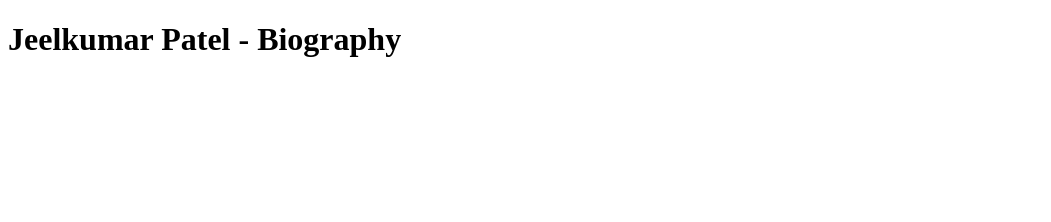
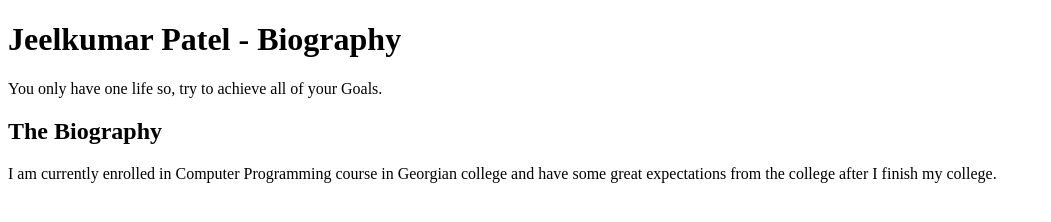
Before and after one commit to jeel105512/Lab-01, a plain HTML site: page Index.html in a window 1280 px wide. Shown: the whole page, without its empty margins (0-1051 px from the left). Drawn offline with Linux system fonts and the light colour scheme.

Commit message:
Added a biography

```diff
--- a/Index.html
+++ b/Index.html
@@ -7,6 +7,14 @@
     <title>Jeelkumar Patel - Biography</title>
 </head>
 <body>
-    <h1>Jeelkumar Patel - Biography</h1>
+    <header>
+        <h1>Jeelkumar Patel - Biography</h1>
+        <p>You only have one life so, try to achieve all of your Goals.</p>
+    </header>
+
+    <section>
+        <h2>The Biography</h2>
+        <p>I am currently enrolled in Computer Programming course in Georgian college and have some great expectations from the college after I finish my college.</p>
+    </section>
 </body>
 </html>
```
